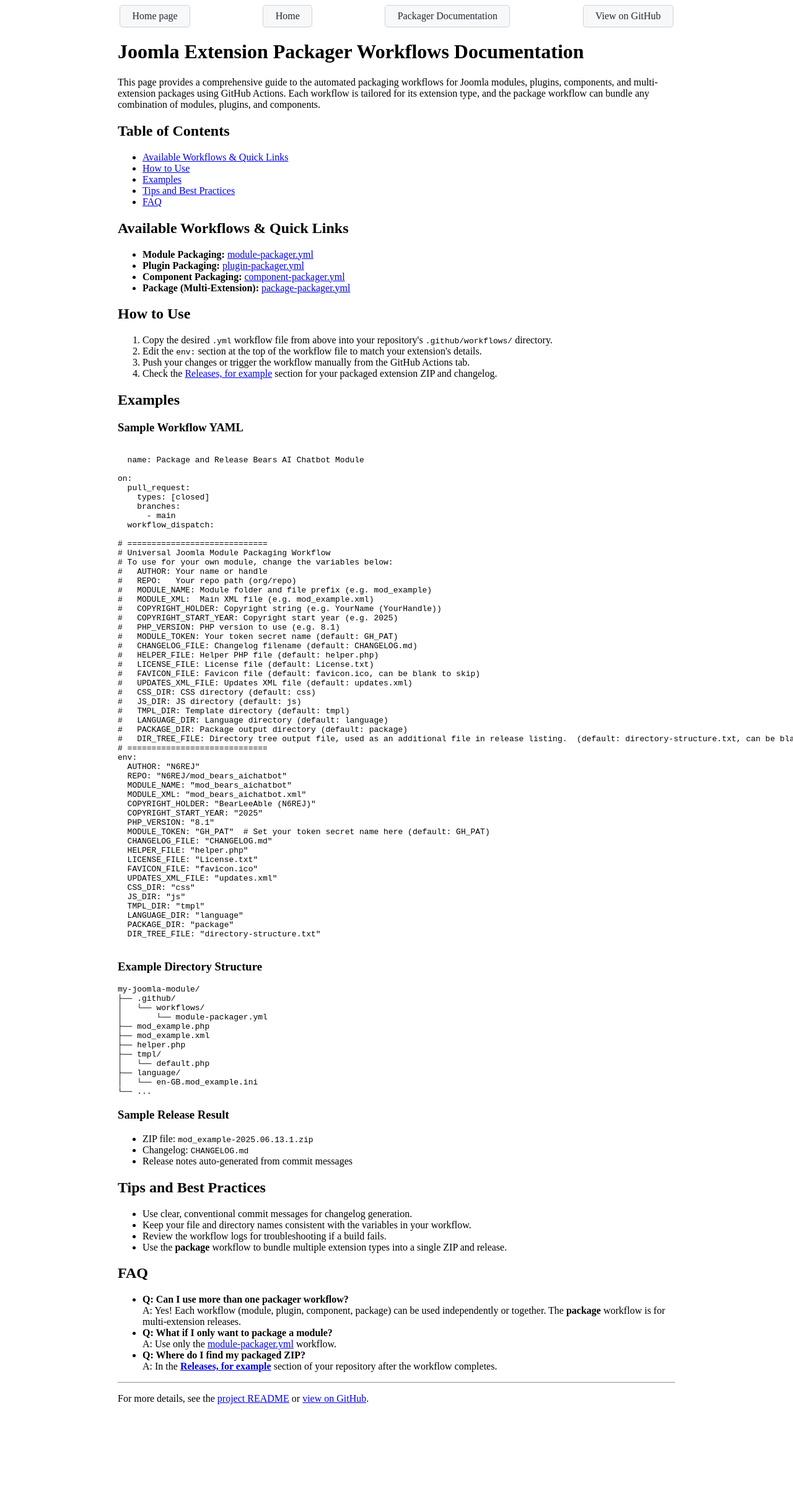
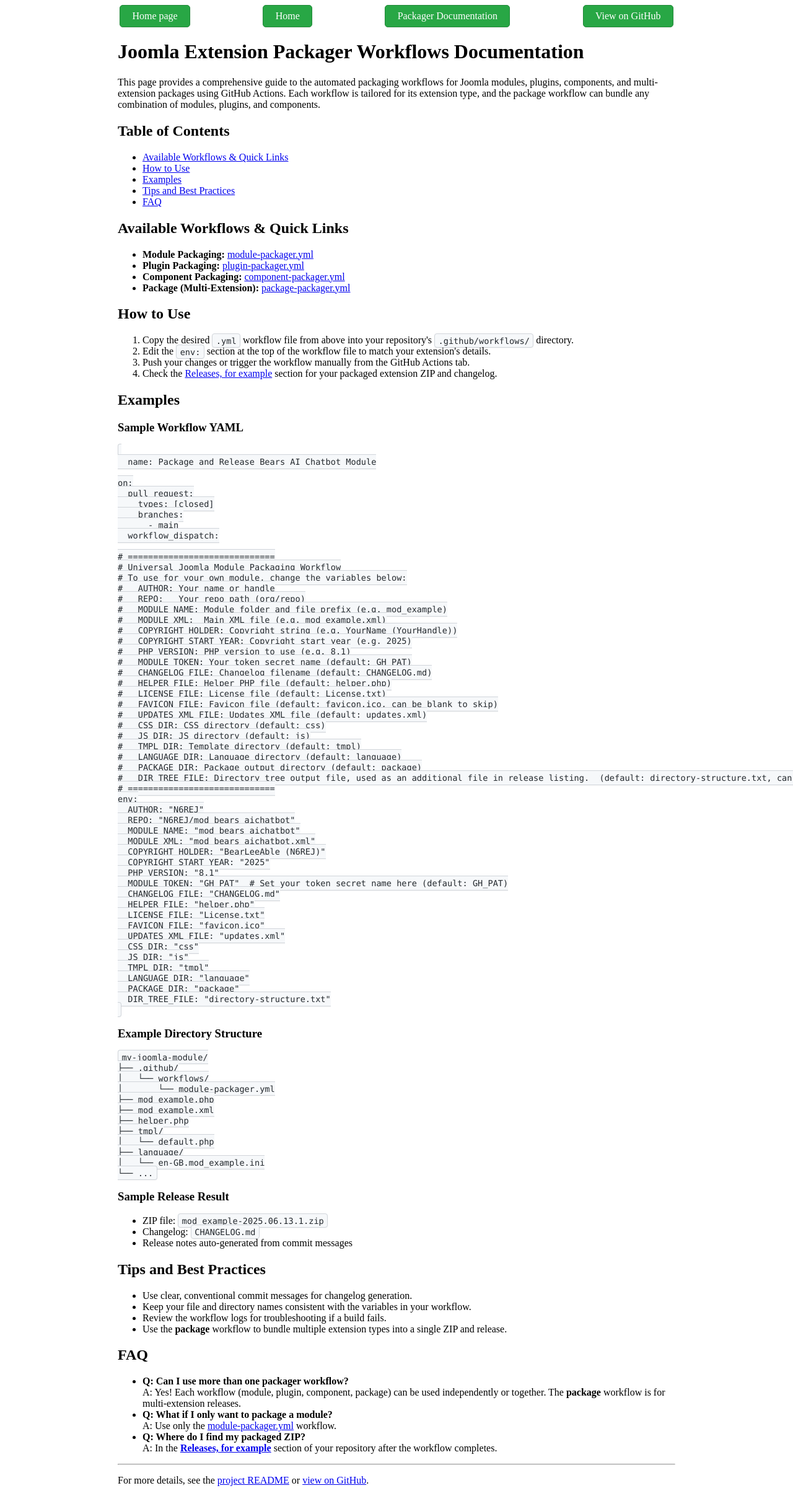
Before and after one commit to N6REJ/n6rej.github.io, a Jekyll site: the page built from joomla-module-workflow-article.html, in a window 1280 px wide. Shown: the whole page at 62% size. Built offline with Jekyll 4.4.1, drawn with Linux system fonts in a browser that asks for light colours; before the commit the page ends 2282 px from its top, so only the background shows below that.

Commit message:
Update navigation button styling to use green theme and add inline code styling

```diff
--- a/_layouts/default.html
+++ b/_layouts/default.html
@@ -41,20 +41,30 @@ layout: null
       padding: 0.5em 1.2em;
       margin: 0 0.2em;
       border-radius: 5px;
-      background: #f6f8fa;
-      color: #24292e;
-      border: 1px solid #d1d5da;
+      background: #28a745;
+      color: #fff;
+      border: 1px solid #218838;
       font-weight: 500;
       text-decoration: none;
       transition: background 0.2s, color 0.2s, box-shadow 0.2s;
       box-shadow: 0 1px 2px rgba(27,31,35,0.04);
     }
     .nav-btn:hover, .nav-btn:focus {
-      background: #0366d6;
+      background: #218838;
       color: #fff;
-      border-color: #0366d6;
-      box-shadow: 0 2px 8px rgba(3,102,214,0.15);
+      border-color: #1e7e34;
+      box-shadow: 0 2px 8px rgba(33,136,56,0.15);
       text-decoration: none;
+    }
+    code {
+      background: #f6f8fa;
+      color: #24292e;
+      border: 1px solid #d1d5da;
+      border-radius: 4px;
+      padding: 0.2em 0.4em;
+      font-size: 85%;
+      font-family: SFMono-Regular, Consolas, Liberation Mono, Menlo, monospace;
+      box-shadow: 0 1px 2px rgba(27,31,35,0.04);
     }
   </style>
 </body>
```
